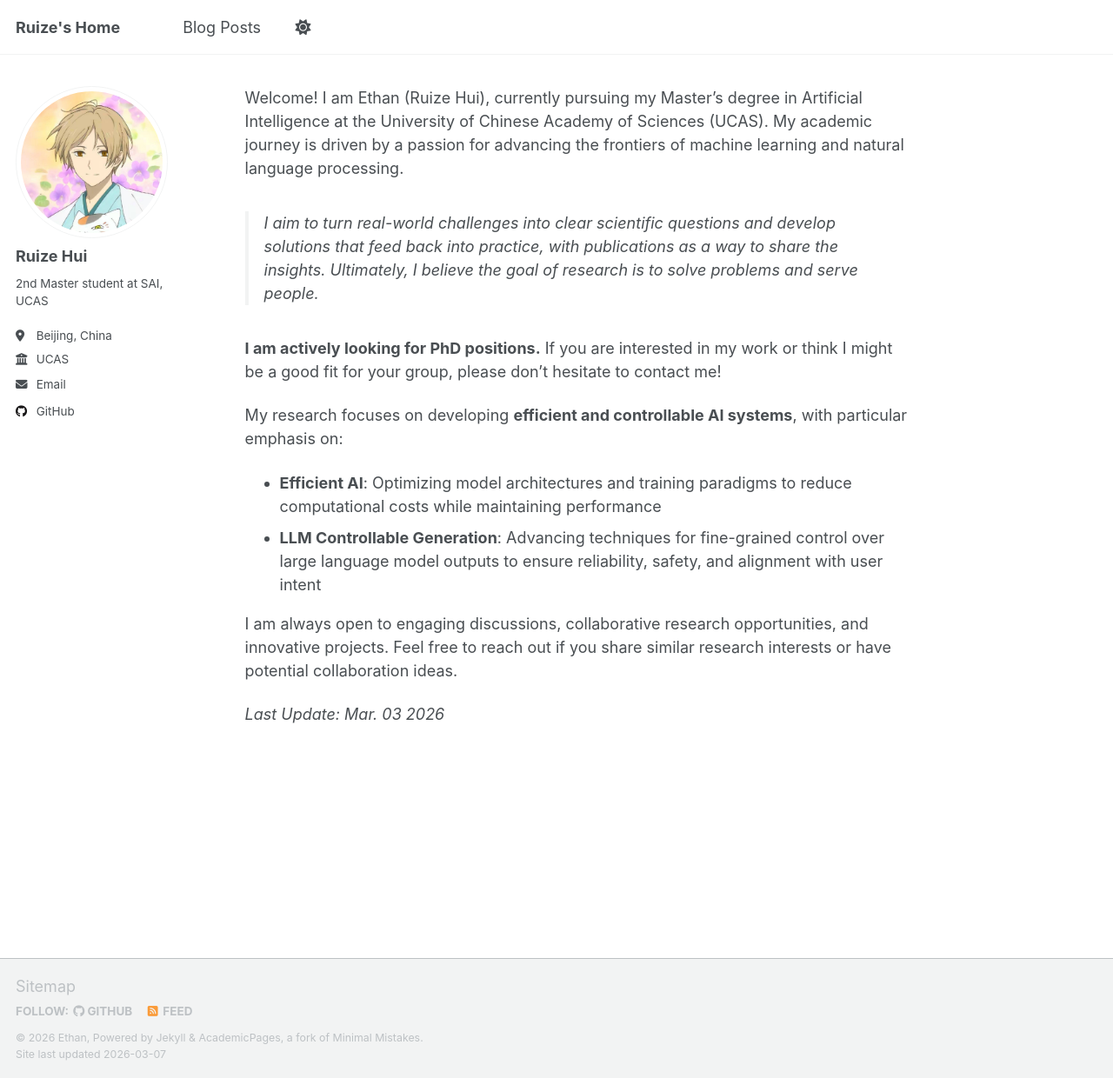
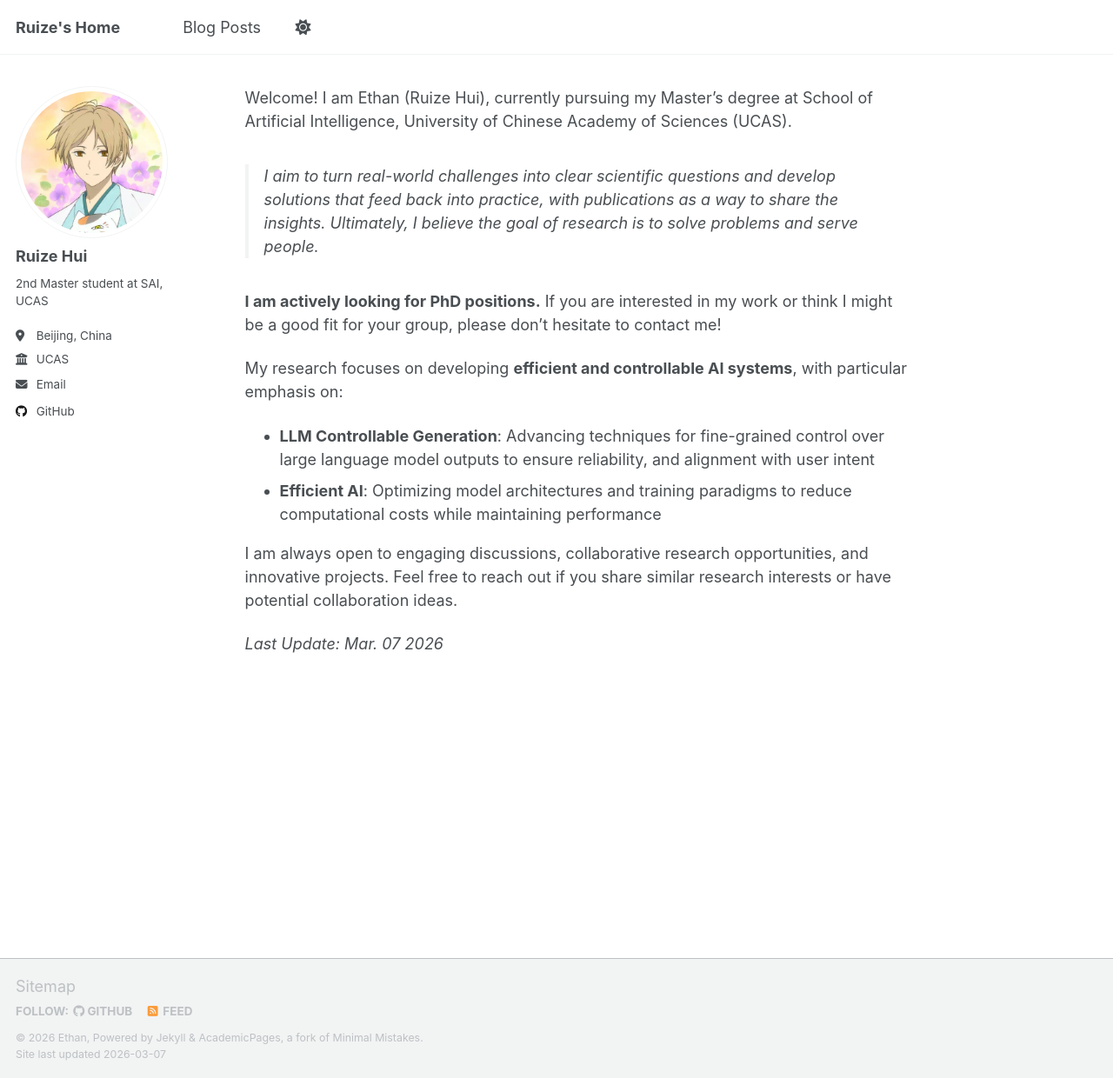
Before and after one commit to horizon0320/horizon0320.github.io, a Jekyll site: the page built from index.md, in a window 1280 px wide and 1240 px high. Shown: the whole window at 87% size. Built offline with Jekyll 4.4.1, drawn with Linux system fonts in a browser that asks for light colours; a script that is not in the unit is left out.

Commit message:
Update index.md

```diff
--- a/index.md
+++ b/index.md
@@ -3,16 +3,17 @@ layout: single
 author_profile: true
 ---
 
-Welcome! I am Ethan (Ruize Hui), currently pursuing my Master's degree in Artificial Intelligence at the University of Chinese Academy of Sciences (UCAS). My academic journey is driven by a passion for advancing the frontiers of machine learning and natural language processing.
+Welcome! I am Ethan (Ruize Hui), currently pursuing my Master's degree at School of Artificial Intelligence, University of Chinese Academy of Sciences (UCAS).
+
 > I aim to turn real-world challenges into clear scientific questions and develop solutions that feed back into practice, with publications as a way to share the insights. Ultimately, I believe the goal of research is to solve problems and serve people.
 
 **I am actively looking for PhD positions.** If you are interested in my work or think I might be a good fit for your group, please don't hesitate to contact me!
 
 My research focuses on developing **efficient and controllable AI systems**, with particular emphasis on:
+- **LLM Controllable Generation**: Advancing techniques for fine-grained control over large language model outputs to ensure reliability, and alignment with user intent
 - **Efficient AI**: Optimizing model architectures and training paradigms to reduce computational costs while maintaining performance
-- **LLM Controllable Generation**: Advancing techniques for fine-grained control over large language model outputs to ensure reliability, safety, and alignment with user intent
 
 I am always open to engaging discussions, collaborative research opportunities, and innovative projects. Feel free to reach out if you share similar research interests or have potential collaboration ideas.
 
 
-_Last Update: Mar. 03 2026_
+_Last Update: Mar. 07 2026_
```
